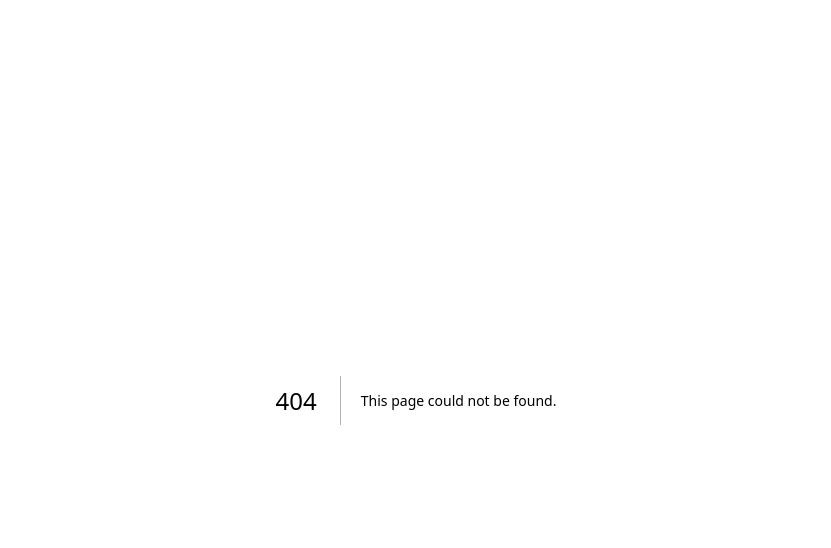
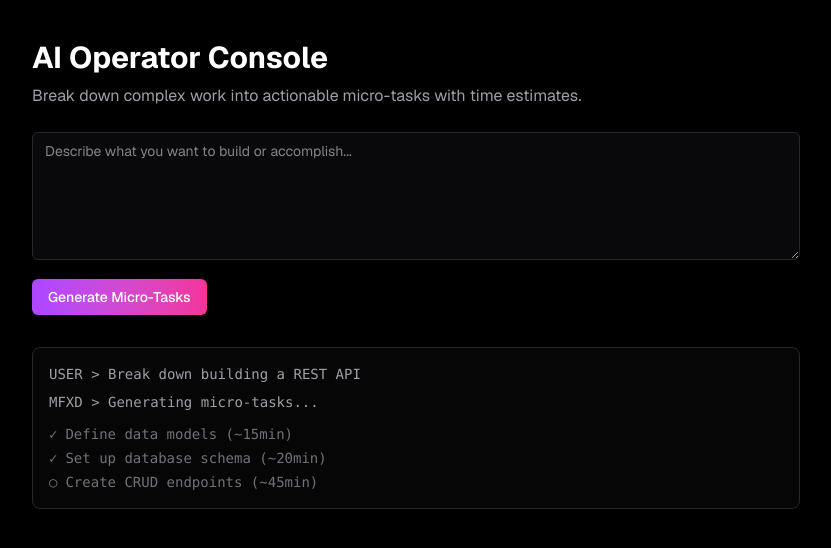
Before and after one commit to craighindle5-peckerwood23/microfyxd-site, a Next.js app: page /upgrade in a window 1280 px wide. Before the commit this address had no page. Shown: the top 548 px of the page, without its empty margins (224-1055 px from the left). Built offline with nearby package versions, Linux system fonts and the light colour scheme.

Commit message:
Add ConsolePage component for micro-task generation
Implement AI Operator Console for generating micro-tasks based on user input.

```diff
--- /dev/null
+++ b/app/upgrade/page.tsx
@@ -0,0 +1,106 @@
+"use client";
+
+import { useState } from "react";
+
+type Task = {
+  title: string;
+  estimate: string;
+  done: boolean;
+};
+
+export default function ConsolePage() {
+  const [input, setInput] = useState("");
+  const [loading, setLoading] = useState(false);
+  const [tasks, setTasks] = useState<Task[]>([]);
+
+  const handleGenerate = async () => {
+    if (!input.trim()) return;
+    setLoading(true);
+    setTasks([]);
+
+    try {
+      const res = await fetch("/api/microtasks", {
+        method: "POST",
+        headers: { "Content-Type": "application/json" },
+        body: JSON.stringify({ prompt: input }),
+      });
+
+      if (!res.ok) throw new Error("Failed");
+
+      const data = await res.json();
+      setTasks(data.tasks || []);
+    } catch (e) {
+      console.error(e);
+      alert("Failed to generate micro-tasks.");
+    } finally {
+      setLoading(false);
+    }
+  };
+
+  return (
+    <main className="min-h-screen bg-black text-white px-6 py-10">
+      <div className="max-w-3xl mx-auto">
+        <h1 className="text-3xl font-bold">AI Operator Console</h1>
+        <p className="text-zinc-400 mt-2">
+          Break down complex work into actionable micro-tasks with time
+          estimates.
+        </p>
+
+        <div className="mt-6">
+          <textarea
+            className="w-full h-32 rounded-md bg-zinc-950 border border-zinc-800 px-3 py-2 text-sm text-white"
+            placeholder="Describe what you want to build or accomplish..."
+            value={input}
+            onChange={(e) => setInput(e.target.value)}
+          />
+
+          <button
+            className="mt-3 px-4 py-2 rounded-md bg-gradient-to-r from-purple-500 to-pink-500 text-sm font-medium disabled:opacity-50"
+            onClick={handleGenerate}
+            disabled={loading}
+          >
+            {loading ? "Generating..." : "Generate Micro-Tasks"}
+          </button>
+        </div>
+
+        <div className="mt-8 border border-zinc-800 rounded-lg bg-zinc-950/70 p-4 font-mono text-sm">
+          <div className="text-zinc-400 mb-2">
+            USER &gt; {input || "Break down building a REST API"}
+          </div>
+          <div className="text-zinc-400">MFXD &gt; Generating micro-tasks...</div>
+
+          <ul className="mt-3 space-y-1">
+            {tasks.map((task, idx) => (
+              <li key={idx} className="flex items-center gap-2">
+                <span className={task.done ? "text-green-400" : "text-zinc-500"}>
+                  {task.done ? "✓" : "○"}
+                </span>
+                <span>
+                  {task.title}{" "}
+                  <span className="text-zinc-500">({task.estimate})</span>
+                </span>
+              </li>
+            ))}
+
+            {!tasks.length && (
+              <>
+                <li className="flex items-center gap-2 text-zinc-500">
+                  <span>✓</span>
+                  <span>Define data models (~15min)</span>
+                </li>
+                <li className="flex items-center gap-2 text-zinc-500">
+                  <span>✓</span>
+                  <span>Set up database schema (~20min)</span>
+                </li>
+                <li className="flex items-center gap-2 text-zinc-500">
+                  <span>○</span>
+                  <span>Create CRUD endpoints (~45min)</span>
+                </li>
+              </>
+            )}
+          </ul>
+        </div>
+      </div>
+    </main>
+  );
+}
```
